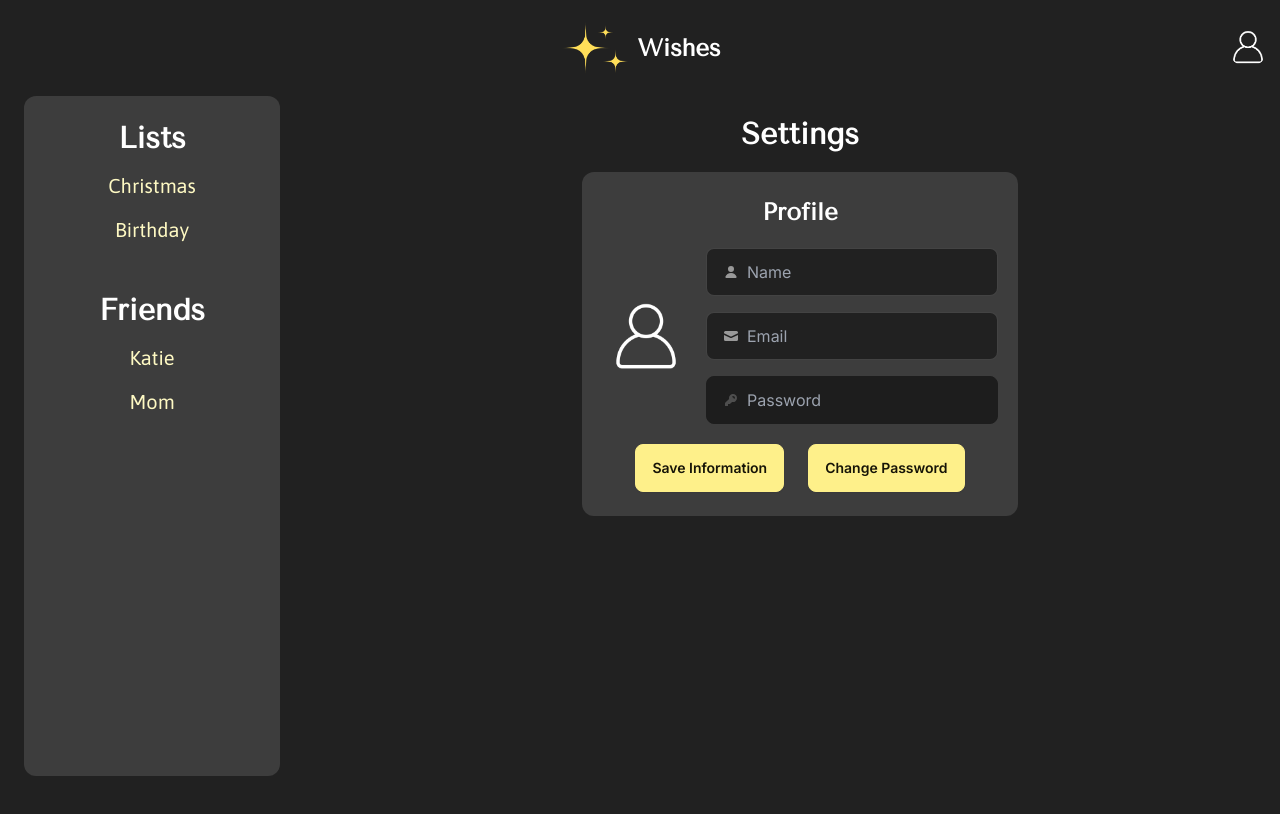
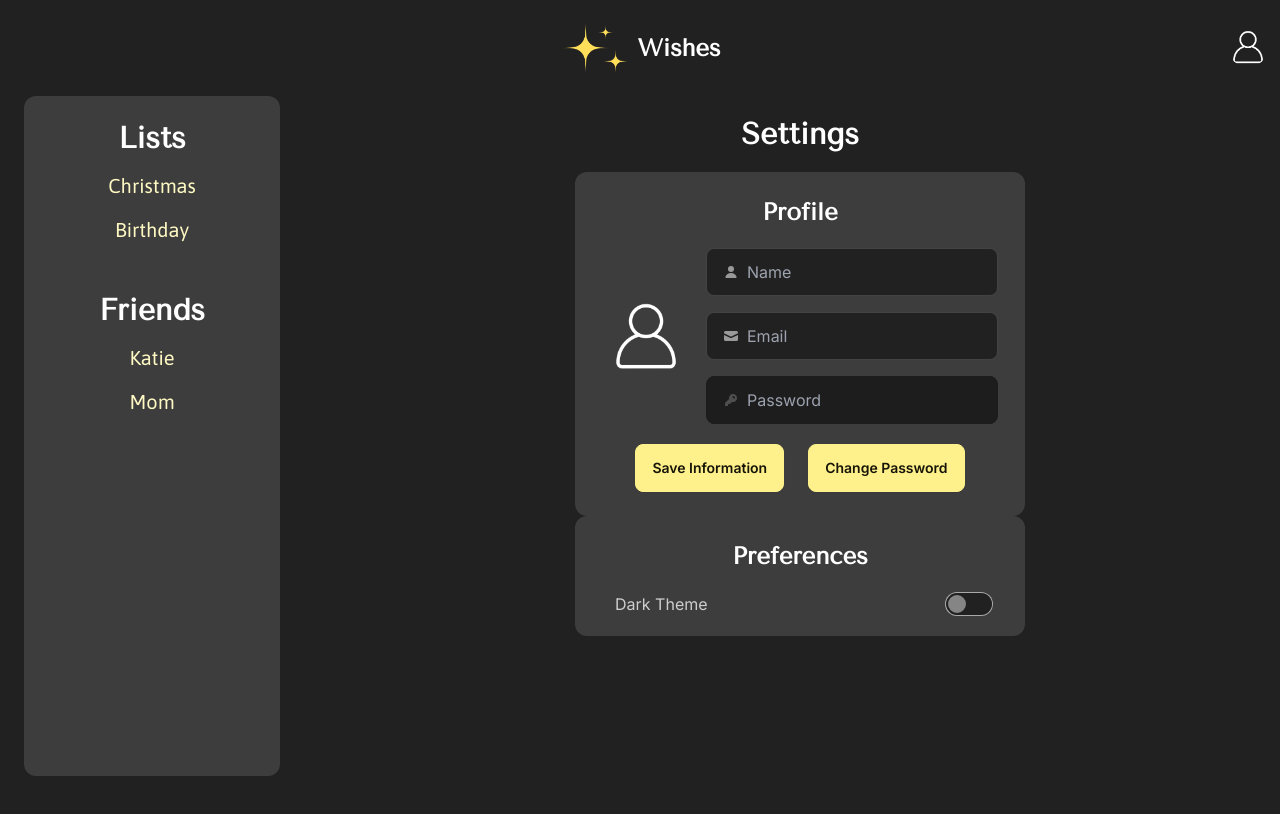
Before and after one commit to SquishyMona/Wishes, a Next.js app: page /settings in a window 1280 px wide. Shown: the top 814 px of the page. Built offline with nearby package versions, Linux system fonts and the light colour scheme.

Commit message:
adding preferences section

```diff
--- a/package.json
+++ b/package.json
@@ -12,7 +12,8 @@
     "daisyui": "^4.7.2",
     "next": "14.1.1",
     "react": "^18",
-    "react-dom": "^18"
+    "react-dom": "^18",
+    "theme-change": "^2.5.0"
   },
   "devDependencies": {
     "@types/node": "^20",
--- a/src/app/layout.tsx
+++ b/src/app/layout.tsx
@@ -19,7 +19,7 @@ export default function RootLayout({
   children: React.ReactNode;
 }>) {
   return (
-    <html lang="en" data-theme="mytheme">
+    <html lang="en" id="htmlroot" data-theme="mydarktheme">
       <body className={`${inter.className} ${tenor_sans.variable} ${asap.variable}`}>
         <Navigation />
         <div className="h-[80vh]">
--- a/src/app/settings/page.tsx
+++ b/src/app/settings/page.tsx
@@ -1,3 +1,5 @@
+"use client";
+
 import Image from "next/image";
 import Link from "next/link";
 
@@ -5,7 +7,7 @@ export default function Settings() {
     return (
         <div className="flex flex-col items-center">
             <h1 className="text-center text-3xl font-bold my-5">Settings</h1>
-            <div className="flex flex-col items-center bg-primary h-full mx-5 max-md:my-3 rounded-xl text-center p-3">
+            <div className="flex flex-col items-center bg-primary h-full mx-5 max-md:my-3 rounded-xl text-center p-3 min-w-[450px]">
                 <h1 className="text-2xl text-white my-3 font-bold">Profile</h1>
                 <div className="flex flex-col sm:flex-row items-center">
                     <Image src="/accplaceholderdark.png" alt="Account" width={80} height={80} className="m-3" />
@@ -29,6 +31,13 @@ export default function Settings() {
                     <button className="btn btn-secondary m-3">Change Password</button>
                 </div>
             </div>
+            <div className="flex flex-col bg-primary h-full mx-5 max-md:my-3 rounded-xl text-center p-3 min-w-[450px]">
+                <h1 className="text-2xl text-white my-3 font-bold">Preferences</h1>
+                <div className="flex flex-col sm:flex-row items-center mx-5">
+                    <label className="flex items-center gap-2 m-2">Dark Theme</label>
+                    <input type="checkbox" className="toggle toggle-secondary ml-auto" data-toggle-theme="mythemedark, mythemelight"/>
+                </div>
+            </div>
         </div>
     )
 }
--- a/tailwind.config.ts
+++ b/tailwind.config.ts
@@ -11,7 +11,7 @@ const config: Config = {
   daisyui: {
     themes: [
       {
-        mytheme: {
+        mydarktheme: {
           "primary": "#3d3d3d",
           "secondary": "#fef08a",
           "accent": "#fef9c3",
@@ -22,6 +22,17 @@ const config: Config = {
           "warning": "#f59e0b",
           "error": "#ff5861",
         },
+        mylighttheme: {
+          "primary": "#a8a29e",
+          "secondary": "#eab308",
+          "accent": "#ca8a04",
+          "neutral": "#44403c",
+          "base-100": "#f5f5f4",
+          "info": "#60a5fa",
+          "success": "#4ade80",
+          "warning": "#f59e0b",
+          "error": "#ff5861",
+        },
       },
     ],
   },
```
Also changed, not shown: 1 other file (tests, documents, lock files or other folders).
